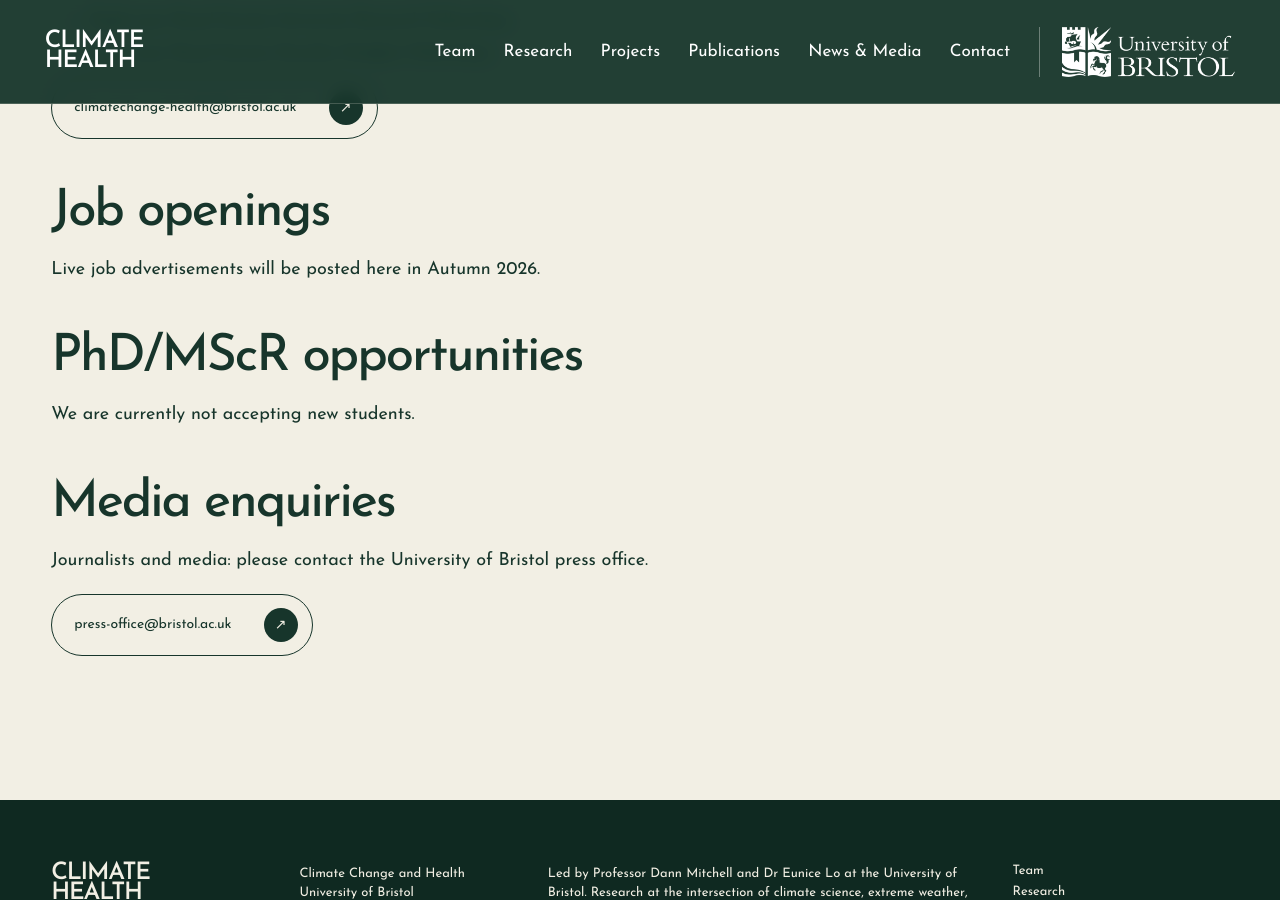
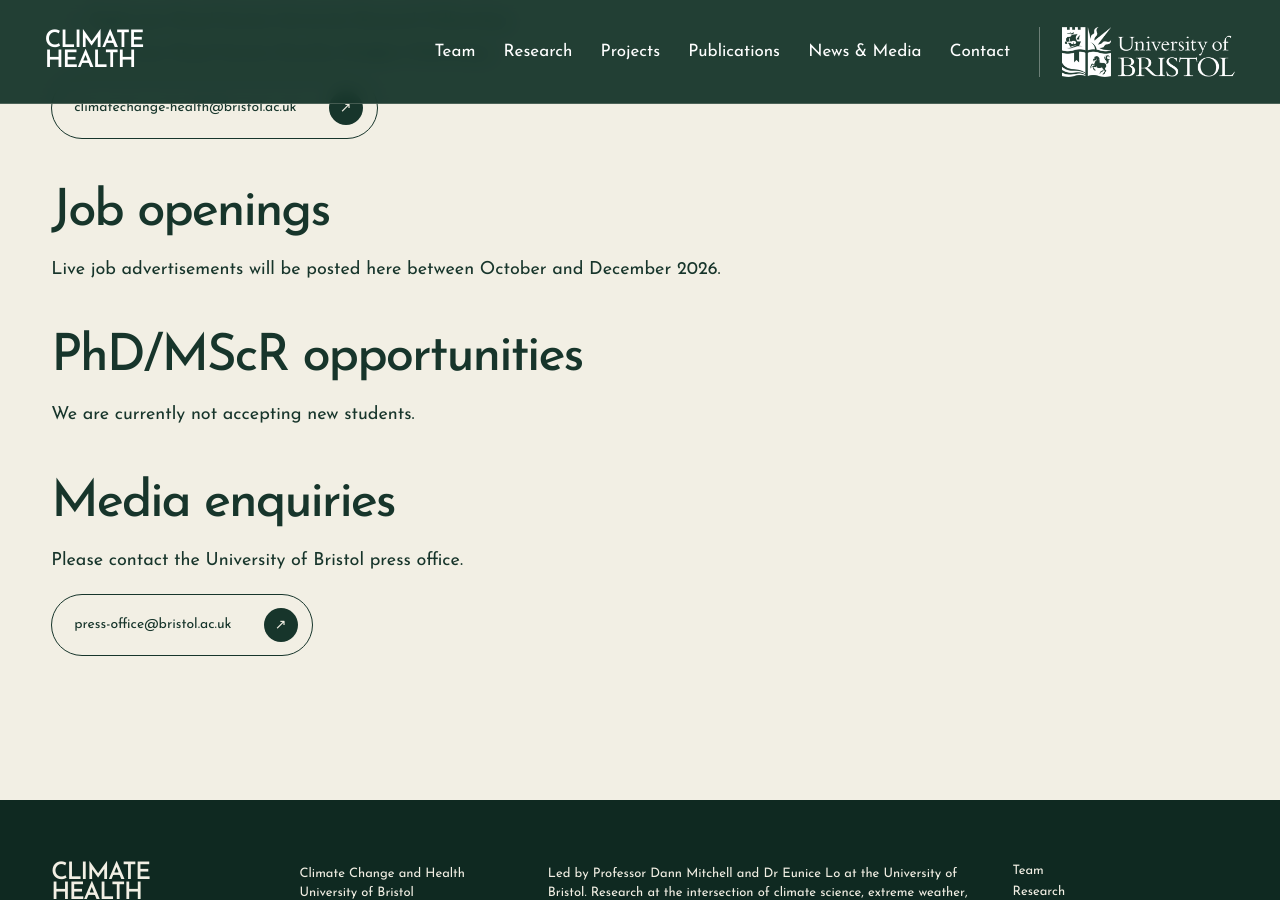
Before and after one commit to alexodavies/bristol-climate-health-page, a Jekyll site: the page built from contact.md, in a window 1280 px wide and 900 px high, scrolled down 745 px. Built offline with Jekyll 4.4.1, drawn with Linux system fonts in a browser that asks for light colours.

Commit message:
Update contact.md

```diff
--- a/contact.md
+++ b/contact.md
@@ -7,9 +7,9 @@
 <h2 class="sub">Research Fellowships</h2>
 <p class="prose">This group is led by a former NERC Independent Research Fellow (Dann) and a UKRI Future Leaders Fellow (Eunice). We welcome research fellows to join our group. Please get in touch if you are interested in applying for the following:</p>
 
-- [**Five-year NERC Independent Research Fellowships**](https://www.ukri.org/what-we-do/developing-people-and-skills/nerc/nerc-fellowships/)
+- [**Five-year NERC Independent Research Fellowships**](https://www.ukri.org/opportunity/?keywords=Independent+research+fellowship&filter_council%5B%5D=826&filter_funding_type%5B%5D=18&filter_status%5B%5D=open&filter_status%5B%5D=closed&filter_status%5B%5D=upcoming&filter_order=publication_date&filter_submitted=true)
 
-- [**Seven-year UKRI Future Leaders Fellowships**](https://www.ukri.org/what-we-do/developing-people-and-skills/future-leaders-fellowships/)
+- [**Seven-year UKRI Future Leaders Fellowships**](https://www.ukri.org/opportunity/?keywords=Independent+research+fellowship&filter_council%5B%5D=1730&filter_funding_type%5B%5D=18&filter_status%5B%5D=open&filter_status%5B%5D=closed&filter_status%5B%5D=upcoming&filter_order=publication_date&filter_submitted=true)
 
 - [**Eight-year Royal Society University Research Fellowships**](https://royalsociety.org/grants/university-research/)
 
@@ -18,9 +18,11 @@
 <p><a class="round-link inverse-pill" href="mailto:{{ site.email }}">{{ site.email }} <span>↗</span></a></p>
 
 <h2 class="sub">Job openings</h2>
-<p class="prose">Live job advertisements will be posted here in Autumn 2026.</p>
+<p class="prose">Live job advertisements will be posted here between October and December 2026.</p>
+
 <h2 class="sub">PhD/MScR opportunities</h2>
 <p class="prose">We are currently not accepting new students.</p>
+
 <h2 class="sub">Media enquiries</h2>
-<p class="prose">Journalists and media: please contact the University of Bristol press office.</p>
+<p class="prose">Please contact the University of Bristol press office.</p>
 <p><a class="round-link inverse-pill" href="mailto:{{ site.press_email }}">{{ site.press_email }} <span>↗</span></a></p>
```
